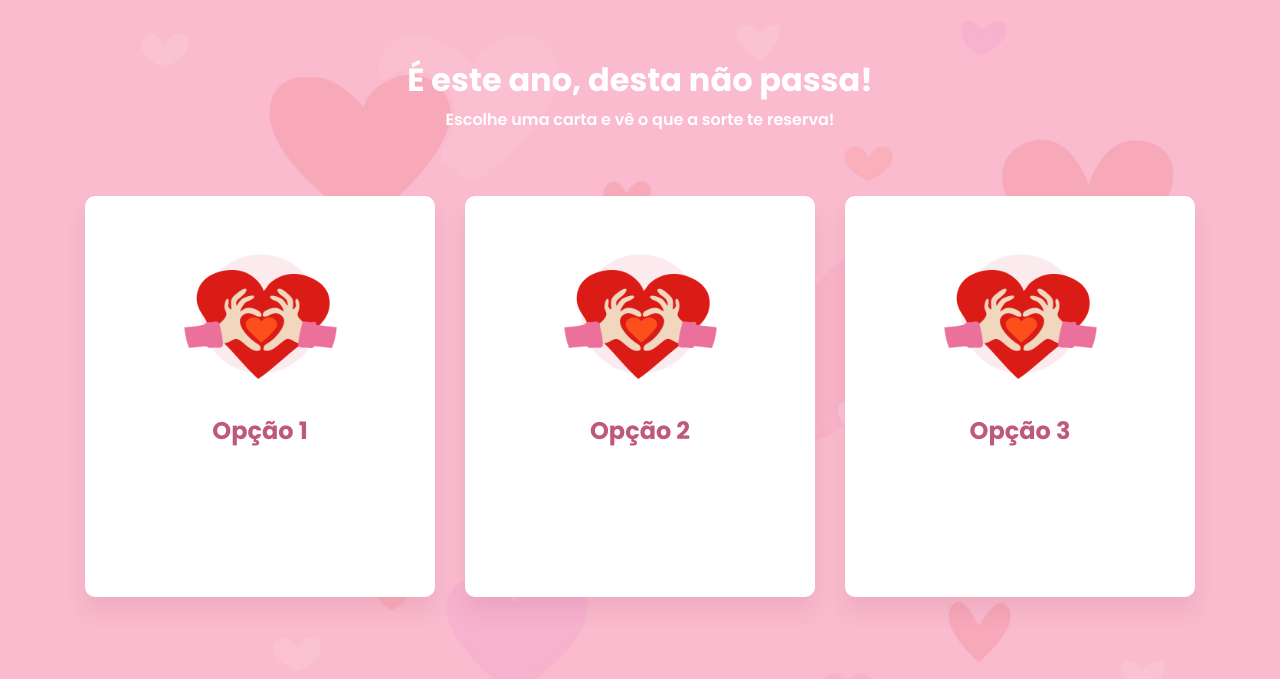
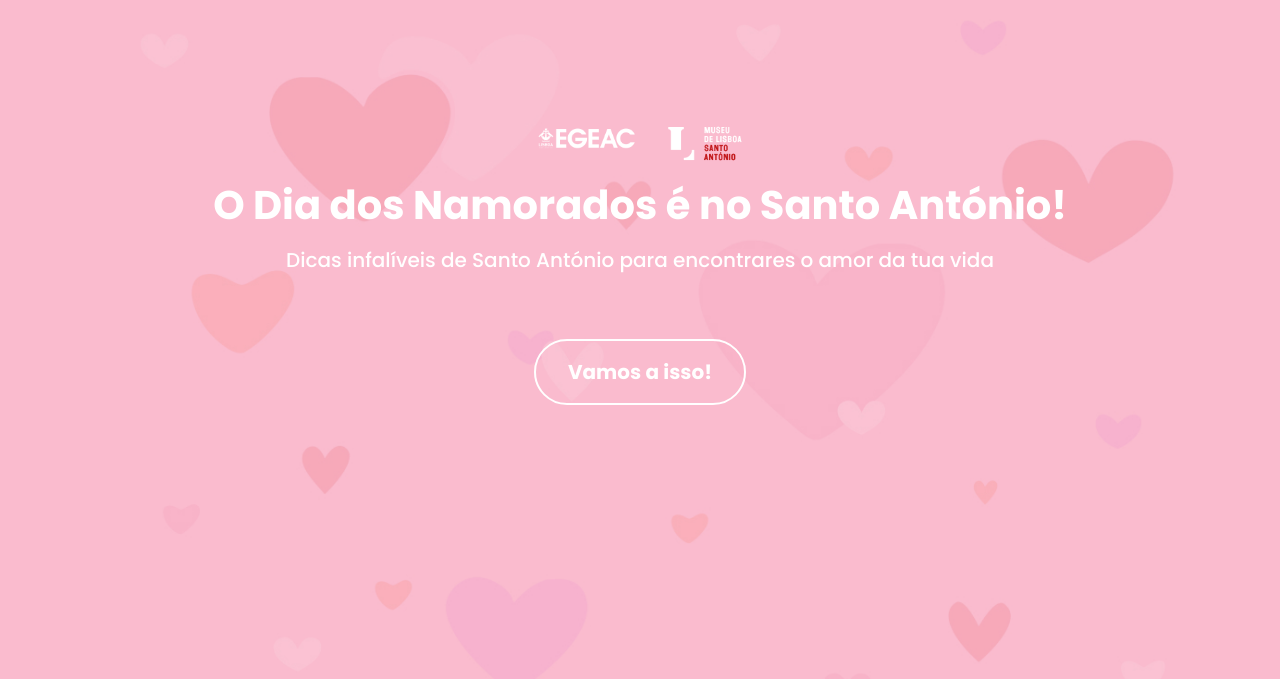
Before and after one commit to franciscovalferreira/valentines, a React (Create React App) app: page / in a window 1280 px wide. Shown: the part 121-800 px from the top of the page. Built offline with nearby package versions, Linux system fonts and the light colour scheme.

Commit message:
Website working with animations

```diff
--- a/src/App.css
+++ b/src/App.css
@@ -50,3 +50,22 @@
 .App-link {
   color: #61dafb;
 }
+
+#Animations
+.fade-enter{
+  opacity:0.01;
+}
+.fade-enter{
+  opacity:0.01;
+}
+.fade-enter.fade-enter-active{
+  opacity:1;
+  transition: opacity 350ms ease-in;
+}
+.fade-exit{
+  opacity:1;
+}
+.fade-exit.fade-exit-active{
+  opacity:0.01;
+  transition: opacity 350ms ease-in;
+}
--- a/src/App.js
+++ b/src/App.js
@@ -1,24 +1,69 @@
-import React from 'react';
-import './App.css';
-import background from './bg-web.jpg';
-import Home from './Home.js';
-import Cards from './Cards.js';
-import Tradition from './Tradition.js';
-import 'bootstrap/dist/css/bootstrap.min.css';
-import 'font-awesome/css/font-awesome.min.css';
+import React from "react";
+import "./App.css";
+import background from "./bg-web.jpg";
+import Home from "./Home.js";
+import Cards from "./Cards.js";
+import Tradition from "./Tradition.js";
+import "bootstrap/dist/css/bootstrap.min.css";
+import "font-awesome/css/font-awesome.min.css";
+import { CSSTransition, TransitionGroup } from "react-transition-group";
+import traditions from "./traditionsDB.js";
+
+const Fade = ({children, ...props}) => (
+  <CSSTransition {...props} timeout={1000} classNames="fade">
+    {children}
+  </CSSTransition>
+);
 
 class App extends React.Component {
+  constructor(props) {
+    super(props);
+    this.homeHandler = this.showCards.bind(this);
+    this.cardHandler = this.showTradition.bind(this);
+    this.state = { page: <Home handler={this.homeHandler} />, show:true };
+  }
 
+  //Handler to update parent' state
+  showCards() {
+    this.setState({
+      show:false,
+      //page: <Cards handler={this.cardHandler} />,
+    });
+    setTimeout(function() {
+      this.setState({
+        show:true,
+        page: <Cards handler={this.cardHandler} />,
+      }) //After 1 second, set render to true
+    }.bind(this), 350)
+  }
+  showTradition() {
 
+    this.setState({
+      show:false,
+      //page: <Cards handler={this.cardHandler} />,
+    });
+    setTimeout(function() {
+      var item = traditions[Math.floor(Math.random() * traditions.length)];
+      this.setState({
+        show:true,
+        page: <Tradition tradition={item.tradition} source={item.source}/>,
+      }) //After 1 second, set render to true
+    }.bind(this), 350)
+  }
 
   render() {
     return (
-      <div className="App" style={{
-        backgroundImage:"url(" + background + ")",
-        backgroundSize:"cover",
-        backgroundRepeat:"no-repeat"
-      }}>
-        <Cards />
+      <div
+        className="App"
+        style={{
+          backgroundImage: "url(" + background + ")",
+          backgroundSize: "cover",
+          backgroundRepeat: "no-repeat",
+        }}
+      >
+        <Fade in={this.state.show}>
+            {this.state.page}
+        </Fade>
       </div>
     );
   }
--- a/src/Cards.js
+++ b/src/Cards.js
@@ -10,6 +10,11 @@ import image1 from './card-1.png';
 
 
 class Cards extends React.Component {
+
+  constructor(props){
+    super(props);
+  }
+
   render() {
     return <Container>
     <Row>
@@ -31,7 +36,7 @@ class Cards extends React.Component {
      <Col style={{
         marginBottom:"25px"
       }}>
-        <div className="Card-body">
+        <div className="Card-body" onClick={this.props.handler}>
           <img src={image1} className="Card-img" alt="logo" />
           <p className="Card-title">Opção 1</p>
         </div>
@@ -40,7 +45,7 @@ class Cards extends React.Component {
       <Col style={{
         marginBottom:"25px"
       }}>
-        <div className="Card-body">
+        <div className="Card-body" onClick={this.props.handler}>
           <img src={image1} className="Card-img" alt="logo" />
           <p className="Card-title">Opção 2</p>
         </div>
@@ -48,7 +53,7 @@ class Cards extends React.Component {
       <Col style={{
         marginBottom:"25px"
       }}>
-        <div className="Card-body">
+        <div className="Card-body" onClick={this.props.handler}>
           <img src={image1} className="Card-img" alt="logo" />
           <p className="Card-title">Opção 3</p>
         </div>
--- a/src/Home.css
+++ b/src/Home.css
@@ -0,0 +1,3 @@
+.Home-container {
+    padding:1.1rem
+}
--- a/src/Home.js
+++ b/src/Home.js
@@ -4,12 +4,17 @@ import logo from './logo.png';
 import './Home.css';
 
 class Home extends React.Component {
+
+  constructor(props){
+    super(props);
+  }
+
   render() {
     return <div className="Home-container">
         <img src={logo} className="App-logo" alt="logo" />
-        <h3 className="App-title">O Dia dos Namorados é no santo António!</h3>
+        <h3 className="App-title">O Dia dos Namorados é no Santo António!</h3>
         <p className="App-text">Dicas infalíveis de Santo António para encontrares o amor da tua vida</p>
-        <button className="App-secondary-button">Vamos a isso!</button>
+        <button className="App-secondary-button" onClick={this.props.handler}>Vamos a isso!</button>
     </div>
     ;
   }
--- a/src/Tradition.js
+++ b/src/Tradition.js
@@ -8,36 +8,20 @@ import Col from 'react-bootstrap/Col';
 
 class Tradition extends React.Component {
 
+    constructor(props){
+        super(props);
+        this.tradition = props.tradition;
+        this.source = props.source;
+    }
+
     render() {
-
-        var traditions = [
-            {
-                "text":"Salta à fogueira de Santo António três vezes, mas em direções diferentes, e deixa cair uma moeda na fogueira ao saltar pela última vez. No dia seguinte, antes do romper do sol, vai buscá-la e a dá-a ao primeiro pobre. O noivo vai a ser de nome igual ao do pobre.",
-                "source":"Santo António na Tradição Popular, Armando de Mattos, 1937, p.67"
-            },
-            {
-                "text":"Coloca a imagem de Santo António dentro de um poço de cabeça para baixo.",
-                "source":"História da Poesia Popular Portugueza – Ciclos Épicos, Theophilo Braga, Lisboa, 1905, p. 143"
-            },
-            {
-                "text":"Tira o Menino Jesus do colo de Santo António e só o tornes a pôr quando o rapaz pedir namoro.",
-                "source":"História da Poesia Popular Portugueza – Ciclos Épicos, Theophilo Braga, Lisboa, 1905, p. 143"
-            },
-            {
-                "text":"Para que conheça o nome da rapariga, o rapaz deve cortar botões de rosa e dar nomes de diversas raparigas de quem gosta. Na manhã seguinte à da noite do santo, irá vê-los. O que estiver mais aberto é o que indica o nome da noiva.",
-                "source":"Santo António na Tradição Popular, Armando de Mattos, 1937, p. 74"
-            },
-        ]
-
-        var item = traditions[Math.floor(Math.random() * traditions.length)];
-
         return <div className="Tradition-overlay">
             <Container>
                 <Row>
                     <Col>
                     <img src={quote} className="Tradition-icon" alt="Quote" />
-                    <p className="Tradition-quote">{item.text}</p>
-                    <p className="Tradition-source">{item.source}</p>
+                    <p className="Tradition-quote">{this.tradition}</p>
+                    <p className="Tradition-source">{this.source}</p>
                     <button className="Tradition-button"><i className="fa fa-copy"></i>  &nbsp;Copiar</button>
                     </Col>
                 </Row>
--- /dev/null
+++ b/src/traditionsDB.js
@@ -0,0 +1,20 @@
+var traditions = [
+    {
+        tradition:"Salta à fogueira de Santo António três vezes, mas em direções diferentes, e deixa cair uma moeda na fogueira ao saltar pela última vez. No dia seguinte, antes do romper do sol, vai buscá-la e a dá-a ao primeiro pobre. O noivo vai a ser de nome igual ao do pobre.",
+        source:"Santo António na Tradição Popular, Armando de Mattos, 1937, p.67"
+    },
+    {
+        tradition:"Coloca a imagem de Santo António dentro de um poço de cabeça para baixo.",
+        source:"História da Poesia Popular Portugueza – Ciclos Épicos, Theophilo Braga, Lisboa, 1905, p. 143"
+    },
+    {
+        tradition:"Tira o Menino Jesus do colo de Santo António e só o tornes a pôr quando o rapaz pedir namoro.",
+        source:"História da Poesia Popular Portugueza – Ciclos Épicos, Theophilo Braga, Lisboa, 1905, p. 143"
+    },
+    {
+        tradition:"Para que conheça o nome da rapariga, o rapaz deve cortar botões de rosa e dar nomes de diversas raparigas de quem gosta. Na manhã seguinte à da noite do santo, irá vê-los. O que estiver mais aberto é o que indica o nome da noiva.",
+        source:"Santo António na Tradição Popular, Armando de Mattos, 1937, p. 74"
+    },
+]
+
+export default traditions;
```
